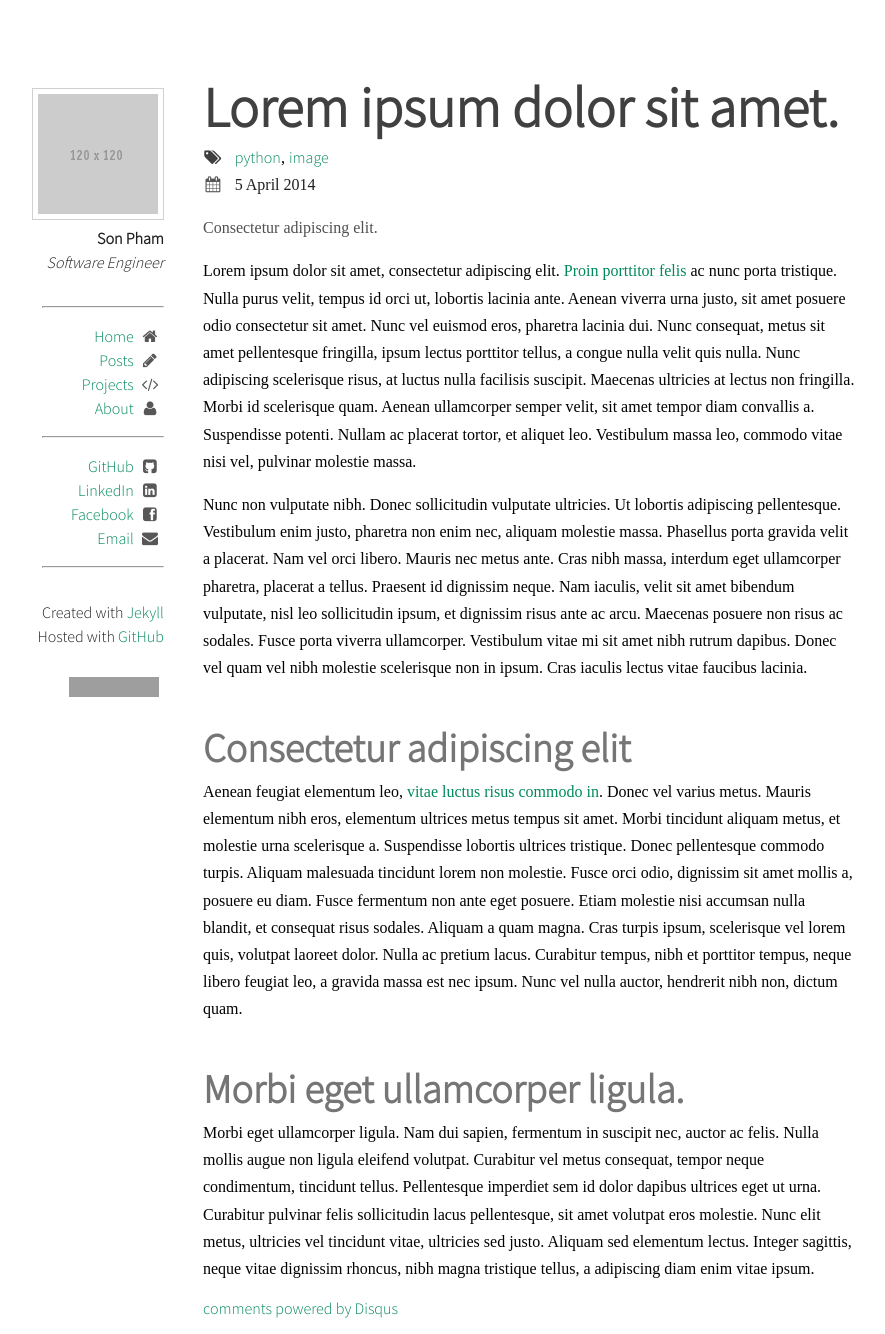
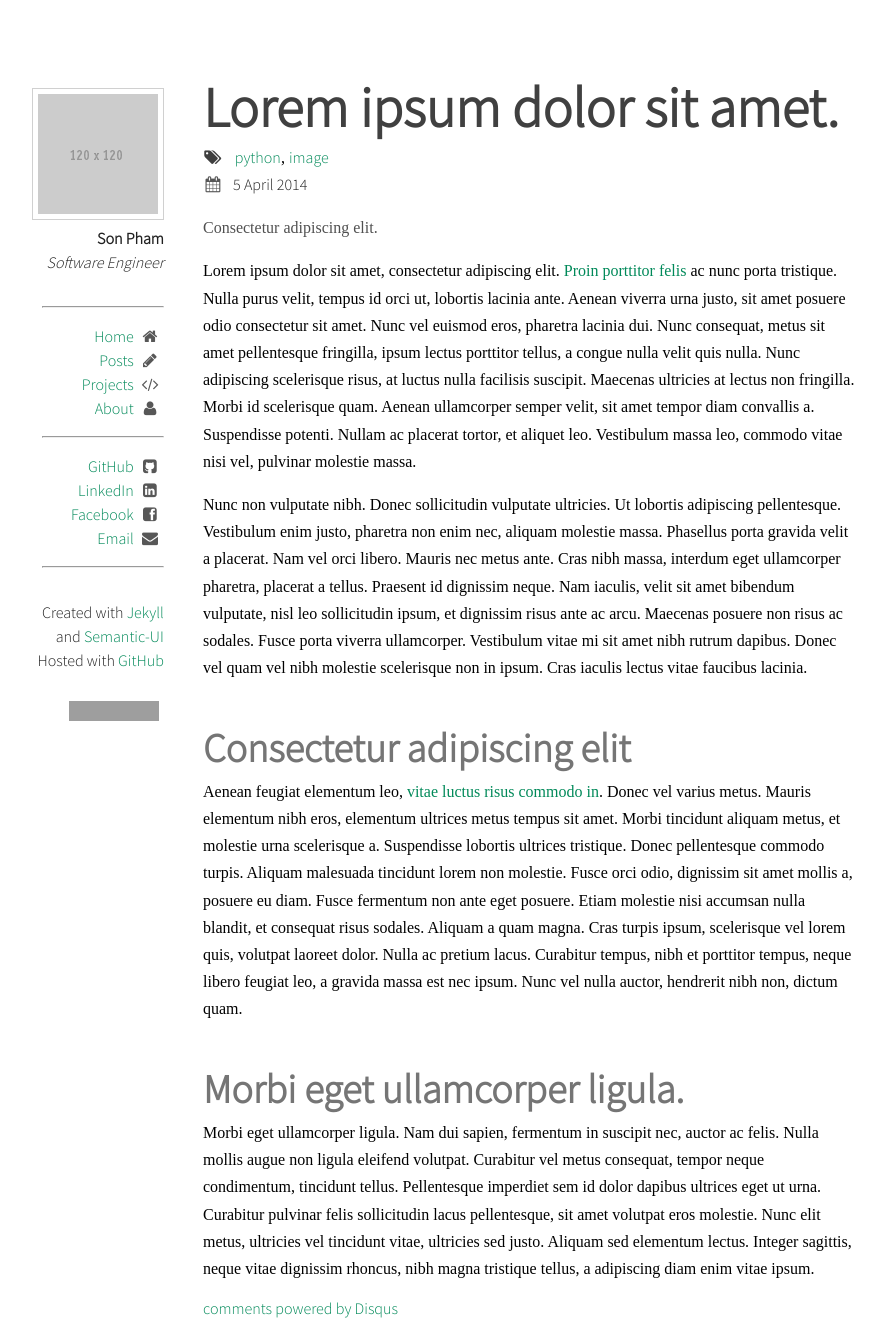
Before and after one commit to sonph/sonph.github.io.old, a Jekyll site: the page built from index.html, in a window 1280 px wide. Shown: the whole page, without its empty margins (137-1022 px from the left). Built offline with Jekyll 4.4.1, drawn with Linux system fonts in a browser that asks for light colours; Markdown is read by kramdown in place of the engine named in the settings; comment, search, counter and statistics services are not loaded; grey boxes are pictures that could not be loaded.

Commit message:
fix publish date font style

```diff
--- a/_layouts/default.html
+++ b/_layouts/default.html
@@ -101,6 +101,8 @@
                     <hr><br>
                     Created with <a target="_blank" href="http://jekyllrb.com/">Jekyll</a>
                     <br>
+                    and <a target="_blank" href="http://semantic-ui.com/">Semantic-UI</a>
+                    <br>
                     Hosted with <a target="_blank" href="https://github.com/blog/272-github-pages">GitHub</a>
                     <br><br>
                     <a rel="license" href="http://creativecommons.org/licenses/by-nc-sa/4.0/"><img alt="Creative Commons License" style="border-width:0" src="http://i.creativecommons.org/l/by-nc-sa/4.0/80x15.png" /></a>
--- a/assets/css/style.css
+++ b/assets/css/style.css
@@ -178,7 +178,7 @@ pre code {
     margin: 0;
 }
 
-.date {
+.article .date {
     font-family: 'Source Sans Pro', sans-serif;
     margin: 0;
     color: #202020;
```
